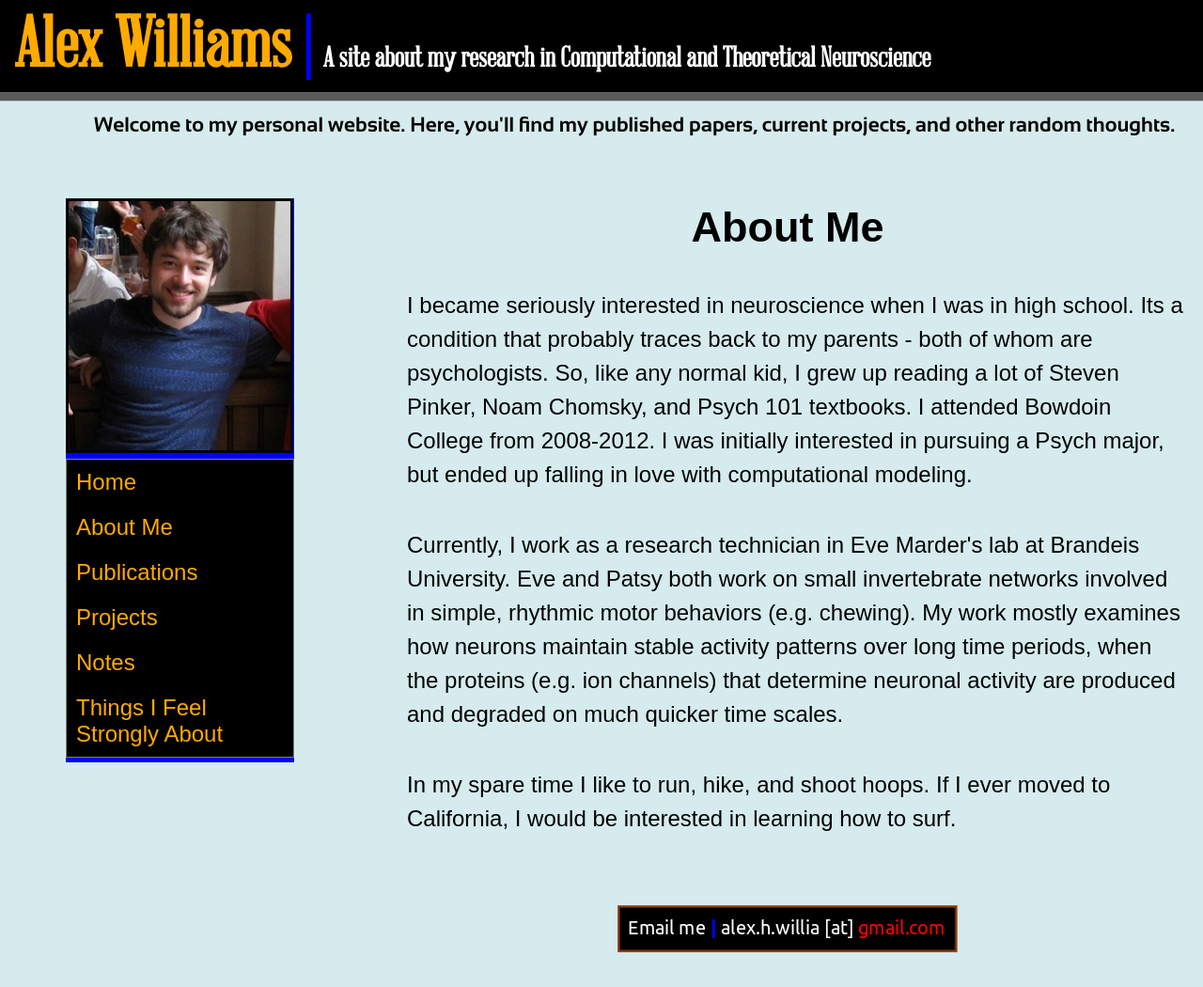
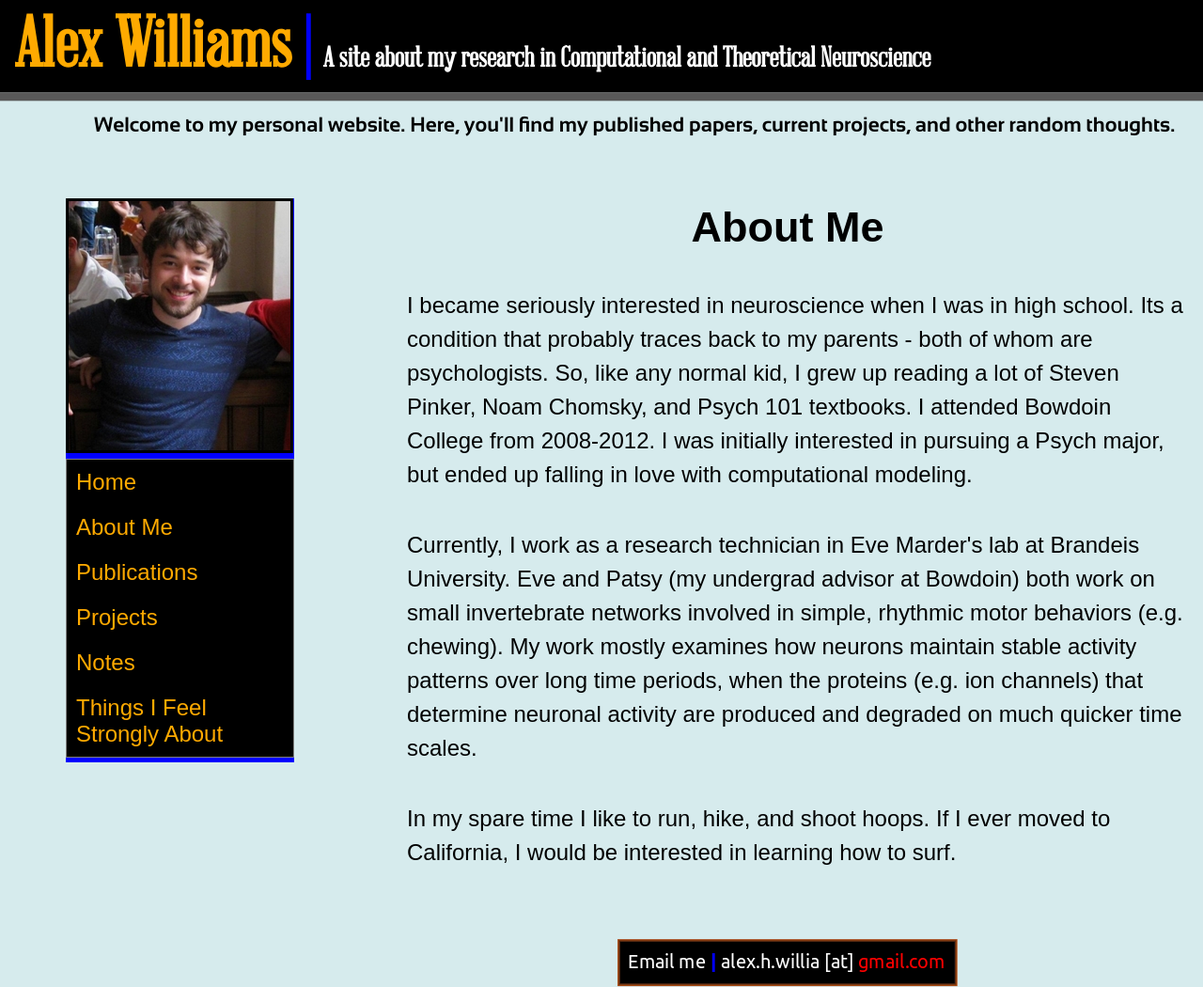
Before and after one commit to ahwillia/ahwillia.github.com, a Jekyll site: the page built from about/index.html, in a window 1280 px wide. Shown: the whole page at 94% size. Built offline with Jekyll 4.4.1, drawn with Linux system fonts in a browser that asks for light colours; before the commit the page ends 1014 px from its top, so only the background shows below that.

Commit message:
Explained who Patsy is

```diff
--- a/about/index.html
+++ b/about/index.html
@@ -16,7 +16,8 @@ title: About Me
     in love with computational modeling. </p>
   <p id="bodypara">
     Currently, I work as a research technician in Eve Marder's lab at
-    Brandeis University. Eve and Patsy both work on small invertebrate
+    Brandeis University. Eve and Patsy (my undergrad advisor at Bowdoin)
+    both work on small invertebrate
     networks involved in simple, rhythmic motor behaviors (e.g.
     chewing). My work mostly examines how neurons maintain stable
     activity patterns over long time periods, when the proteins (e.g.
```
